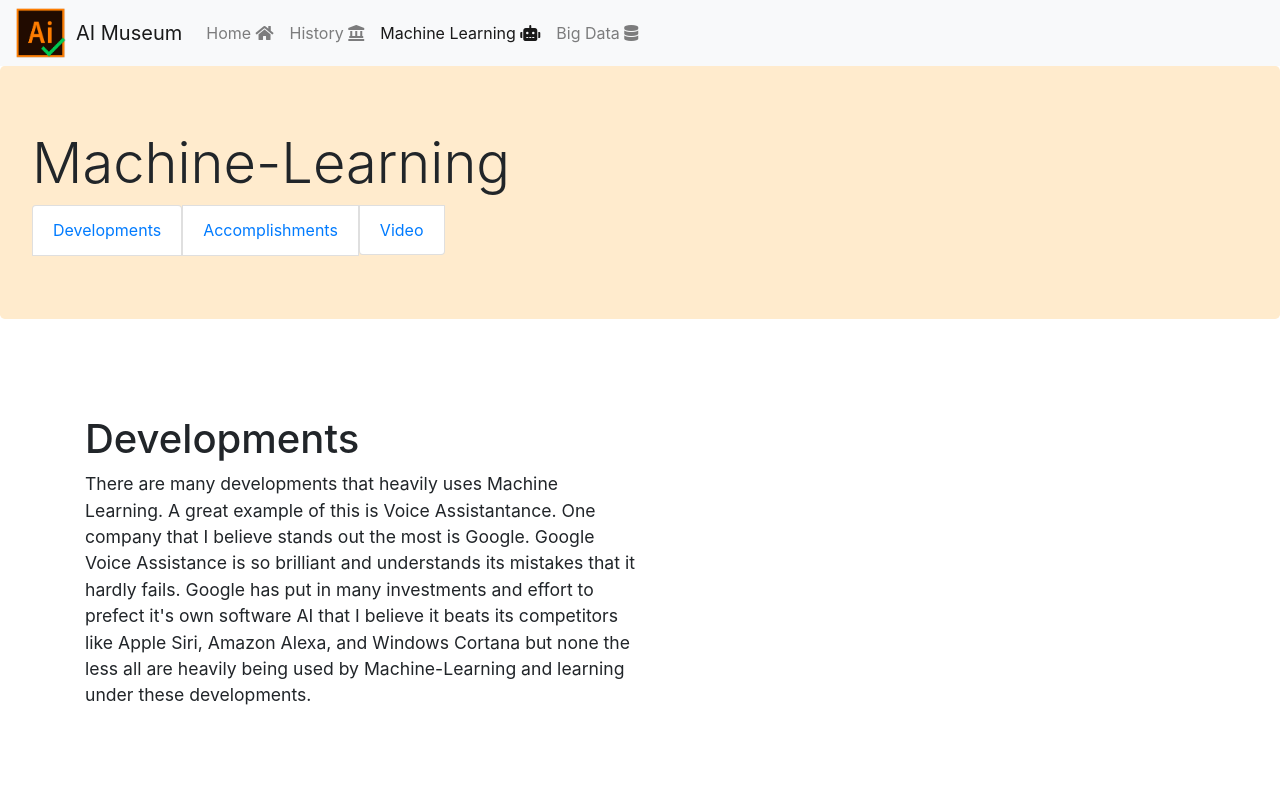
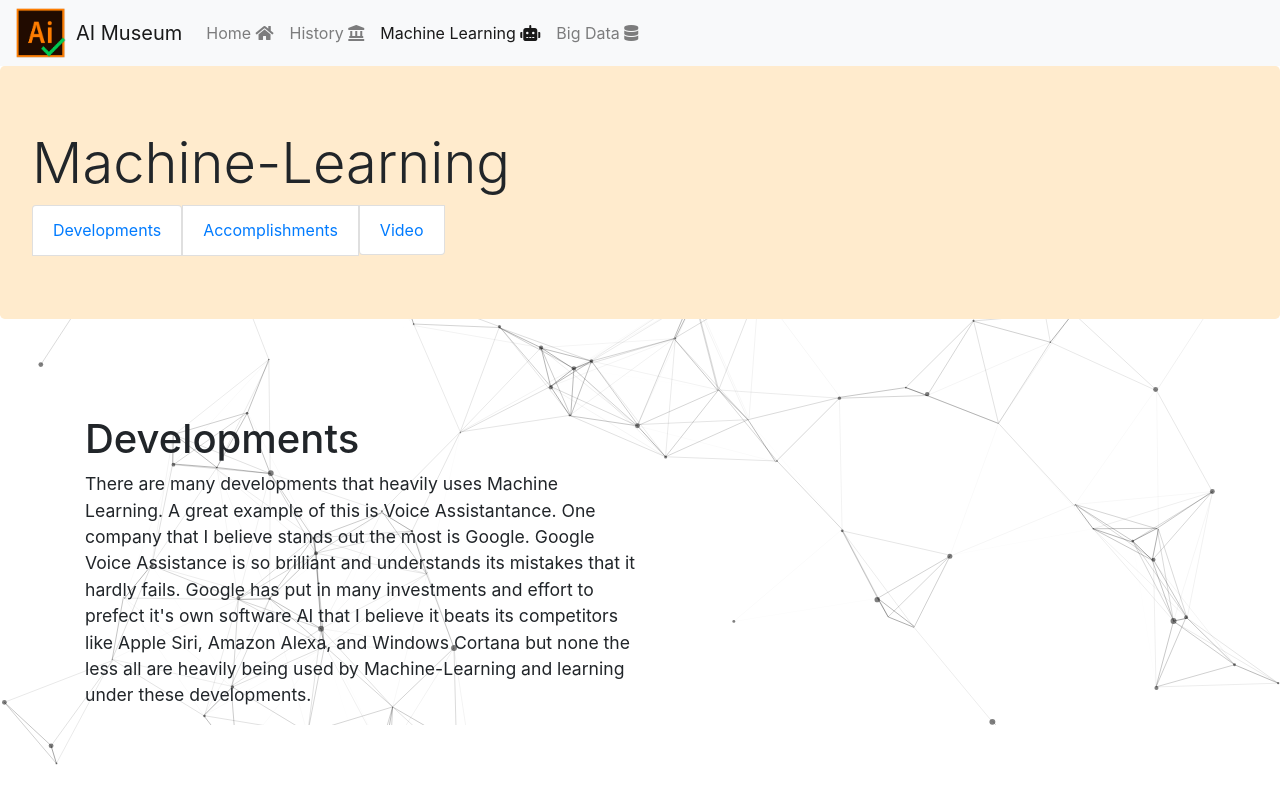
Before and after one commit to cis2910ctransformers/cis2910ctransformers, a plain HTML site: page pages/machine-learning.html in a window 1280 px wide. Shown: the top 800 px of the page. Drawn offline with nearby package versions, Linux system fonts and the light colour scheme.

Commit message:
Update machine-learning.html

```diff
--- a/pages/machine-learning.html
+++ b/pages/machine-learning.html
@@ -45,6 +45,15 @@
     nav>img {
       margin-right: 10px;
     }
+
+    #particles-js {
+    width: 100%;
+    height: 100%;
+    position: fixed;
+    z-index: -10;
+    top: 0;
+    left: 0
+    }
   </style>
 
   <nav class="navbar navbar-expand-lg navbar-light bg-light">
@@ -74,7 +83,7 @@
       <li class="list-group-item"><a href="#video">Video</a></li>
     </ul>
   </div>
-
+  <div id="particles-js"></div>
   <div class="container">
     <h1 class="display-6">
       <div id="developments">Developments</div>
```
